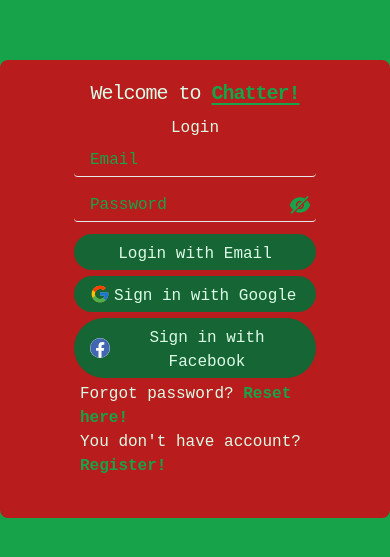
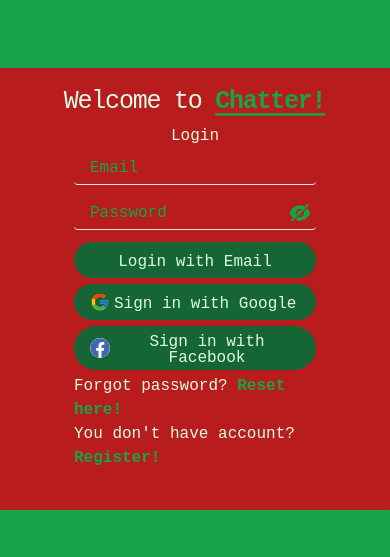
Before and after one commit to DezBooM/Chatter, a React (Vite) app: page /login in a window 390 px wide. Shown: the part 133-690 px from the top of the page. Built offline with nearby package versions, Linux system fonts and the light colour scheme; no server answers; a web font is replaced by a local one.

Commit message:
minor changes

```diff
--- a/src/pages/Login.jsx
+++ b/src/pages/Login.jsx
@@ -89,8 +89,8 @@ function Login() {
       {loading ? (
         <SpinnerDotted size="150" color="rgb(185 28 28)" />
       ) : (
-        <div className="flex flex-col justify-center items-center bg-red-700 px-20 py-10 rounded-lg w-full">
-          <h1 className="text-xl tracking-tighter sm:text-2xl -mt-5 mb-2">
+        <div className="flex flex-col justify-center items-center bg-red-700 px-20 py-10 rounded-lg">
+          <h1 className="text-xl scale-125 sm:scale-100 tracking-tighter sm:text-2xl -mt-5 mb-2">
             Welcome to{" "}
             <span className="text-green-600 underline-offset-4 underline font-bold">
               Chatter!
@@ -133,22 +133,22 @@ function Login() {
                 Login with Email
               </button>
               <button
-                className="bg-green-800 hover:bg-green-900 rounded-full px-4 pt-2 pb-1 flex items-center"
+                className="bg-green-800 hover:bg-green-900 rounded-full px-4 pt-2 pb-1 flex items-center leading-4"
                 type="button"
                 onClick={handleGoogleAuth}
               >
                 {" "}
-                <span className="mr-1 mb-1 text-xl leading-3">
+                <span className="mr-1 mb-1 text-xl">
                   <FcGoogle />
                 </span>
                 Sign in with Google{" "}
               </button>
               <button
-                className="bg-green-800 hover:bg-green-900 rounded-full px-4 pt-2 pb-1 flex items-center"
+                className="bg-green-800 hover:bg-green-900 rounded-full px-4 pt-2 pb-1 flex items-center leading-4"
                 type="button"
                 onClick={handleFacebookAuth}
               >
-                <span className="mr-1 mb-1 text-xl text-[#4267B2] bg-white rounded-full leading-3">
+                <span className="mr-1 mb-1 text-xl text-[#4267B2] bg-white rounded-full">
                   <FaFacebook />
                 </span>
                 Sign in with Facebook{" "}
--- a/src/pages/Register.jsx
+++ b/src/pages/Register.jsx
@@ -73,7 +73,7 @@ function Register() {
         <SpinnerDotted size="150" color="rgb(185 28 28)" />
       ) : (
         <div className="flex flex-col justify-center items-center bg-red-700 px-20 py-10 rounded-lg">
-          <h1 className="text-2xl -mt-5 mb-2">
+          <h1 className="text-xl scale-125 sm:scale-100 tracking-tighter sm:text-2xl -mt-5 mb-2">
             Welcome to{" "}
             <span className="text-green-600 underline font-bold">Chatter!</span>
           </h1>
```
